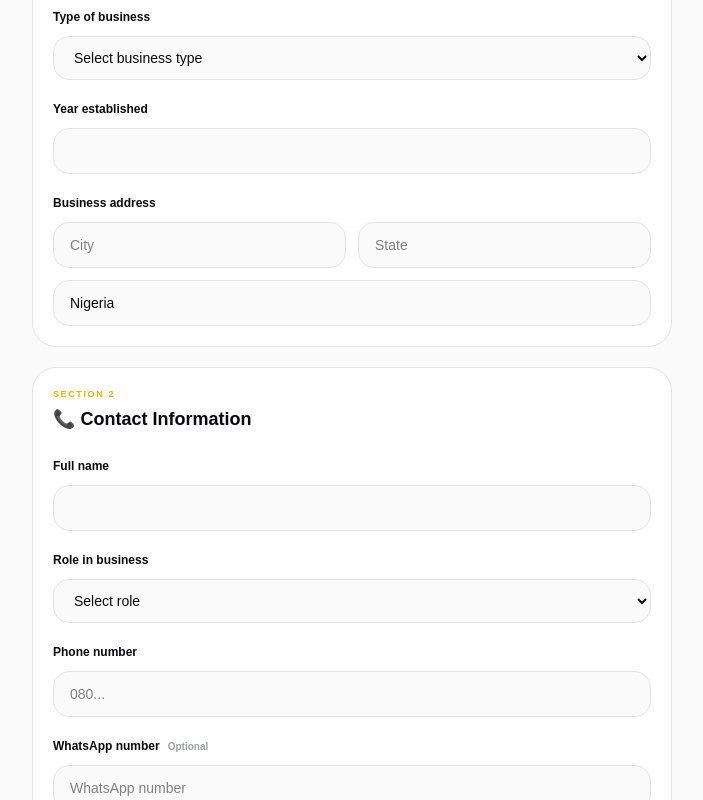
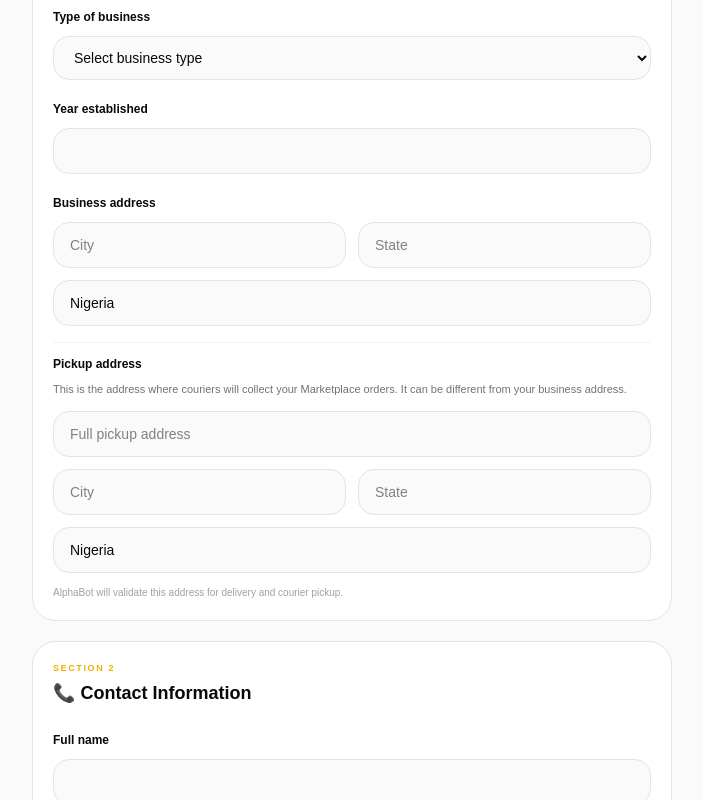
Before and after one commit to ayodejimarvelous87-droid/alphabot-frontend, a Next.js app: page /marketplace/seller in a window 1280 px wide. Shown: the part 473-1273 px from the top of the page, without its empty margins (288-991 px from the left). Built offline with nearby package versions, Linux system fonts and the light colour scheme.

Commit message:
feat: add marketplace seller pickup address flow

```diff
--- a/src/app/marketplace/product/[id]/page.js
+++ b/src/app/marketplace/product/[id]/page.js
@@ -57,6 +57,7 @@ export default function ProductPage({ params }) {
                   ...item,
                   quantity: Number(item.quantity || 1) + 1,
                   stock: product.stock,
+                  sellerId: product.seller?._id || item.sellerId || null,
                 }
               : item
           )
@@ -69,6 +70,7 @@ export default function ProductPage({ params }) {
               image: product.image,
               stock: product.stock,
               quantity: 1,
+              sellerId: product.seller?._id || null,
             },
           ];
 
--- a/src/app/marketplace/seller/page.js
+++ b/src/app/marketplace/seller/page.js
@@ -13,6 +13,14 @@ export default function SellerProfilePage() {
     businessType: "",
     yearEstablished: "",
     businessAddress: {
+      city: "",
+      state: "",
+      country: "Nigeria",
+    },
+
+    // Shipping / logistics pickup address
+    pickupAddress: {
+      address: "",
       city: "",
       state: "",
       country: "Nigeria",
@@ -50,6 +58,7 @@ export default function SellerProfilePage() {
   });
 
   const [status, setStatus] = useState("Not a seller");
+  const [savingPickupAddress, setSavingPickupAddress] = useState(false);
 
   const [payout, setPayout] = useState(null);
   const [earnings, setEarnings] = useState(null);
@@ -125,6 +134,10 @@ export default function SellerProfilePage() {
               ...current.businessAddress,
               ...(seller.businessAddress || {}),
             },
+            pickupAddress: {
+              ...current.pickupAddress,
+              ...(seller.pickupAddress || {}),
+            },
             fullName: seller.fullName || current.fullName,
             roleInBusiness: seller.roleInBusiness || current.roleInBusiness,
             whatsappNumber: seller.whatsappNumber || current.whatsappNumber,
@@ -176,6 +189,16 @@ export default function SellerProfilePage() {
       ...current,
       businessAddress: {
         ...current.businessAddress,
+        [field]: value,
+      },
+    }));
+  };
+
+  const updatePickupAddressField = (field, value) => {
+    setForm((current) => ({
+      ...current,
+      pickupAddress: {
+        ...current.pickupAddress,
         [field]: value,
       },
     }));
@@ -247,6 +270,85 @@ export default function SellerProfilePage() {
     } catch (error) {
       console.error("SAVE MARKETPLACE PAYOUT ERROR:", error);
       alert("Unable to save payout account.");
+    }
+  };
+
+  const savePickupAddress = async () => {
+    if (!form.pickupAddress.address.trim()) {
+      alert("Please enter your pickup address.");
+      return;
+    }
+
+    if (!form.pickupAddress.city.trim()) {
+      alert("Please enter your pickup city.");
+      return;
+    }
+
+    if (!form.pickupAddress.state.trim()) {
+      alert("Please enter your pickup state.");
+      return;
+    }
+
+    if (!form.pickupAddress.country.trim()) {
+      alert("Please enter your pickup country.");
+      return;
+    }
+
+    try {
+      setSavingPickupAddress(true);
+
+      const token = localStorage.getItem("token");
+
+      const res = await fetch(
+        "https://api.alphabothq.com/marketplace/sellers/settings",
+        {
+          method: "PUT",
+          headers: {
+            "Content-Type": "application/json",
+            Authorization: `Bearer ${token}`,
+          },
+          body: JSON.stringify({
+            pickupAddress: {
+              address: form.pickupAddress.address.trim(),
+              city: form.pickupAddress.city.trim(),
+              state: form.pickupAddress.state.trim(),
+              country: form.pickupAddress.country.trim(),
+            },
+          }),
+        }
+      );
+
+      const data = await res.json();
+
+      if (!res.ok) {
+        alert(
+          data.message ||
+            "Unable to validate and save pickup address."
+        );
+        return;
+      }
+
+      if (data.seller?.pickupAddress) {
+        setForm((current) => ({
+          ...current,
+          pickupAddress: {
+            ...current.pickupAddress,
+            ...data.seller.pickupAddress,
+          },
+        }));
+      }
+
+      alert("Pickup address verified and saved successfully.");
+    } catch (error) {
+      console.error(
+        "SAVE MARKETPLACE PICKUP ADDRESS ERROR:",
+        error
+      );
+      alert(
+        "Unable to save pickup address. Please try again."
+      );
+    } finally {
+      setSavingPickupAddress(false);
     }
   };
 
@@ -508,6 +610,75 @@ export default function SellerProfilePage() {
                     required
                     className="col-span-2 w-full rounded-2xl border border-zinc-200 dark:border-zinc-700 bg-zinc-50 dark:bg-[#0f0f0f] px-4 py-3 text-sm"
                   />
+                </div>
+              </div>
+
+              <div className="pt-2 border-t border-zinc-100 dark:border-zinc-800">
+                <label className="text-xs font-black">
+                  Pickup address
+                </label>
+
+                <p className="mt-1 text-[11px] leading-5 text-zinc-500 dark:text-zinc-400">
+                  This is the address where couriers will collect your Marketplace orders. It can be different from your business address.
+                </p>
+
+                <div className="mt-3 space-y-3">
+                  <input
+                    placeholder="Full pickup address"
+                    value={form.pickupAddress.address}
+                    onChange={(e) =>
+                      updatePickupAddressField("address", e.target.value)
+                    }
+                    className="w-full rounded-2xl border border-zinc-200 dark:border-zinc-700 bg-zinc-50 dark:bg-[#0f0f0f] px-4 py-3 text-sm"
+                  />
+
+                  <div className="grid grid-cols-2 gap-3">
+                    <input
+                      placeholder="City"
+                      value={form.pickupAddress.city}
+                      onChange={(e) =>
+                        updatePickupAddressField("city", e.target.value)
+                      }
+                      className="w-full rounded-2xl border border-zinc-200 dark:border-zinc-700 bg-zinc-50 dark:bg-[#0f0f0f] px-4 py-3 text-sm"
+                    />
+
+                    <input
+                      placeholder="State"
+                      value={form.pickupAddress.state}
+                      onChange={(e) =>
+                        updatePickupAddressField("state", e.target.value)
+                      }
+                      className="w-full rounded-2xl border border-zinc-200 dark:border-zinc-700 bg-zinc-50 dark:bg-[#0f0f0f] px-4 py-3 text-sm"
+                    />
+
+                    <input
+                      placeholder="Country"
+                      value={form.pickupAddress.country}
+                      onChange={(e) =>
+                        updatePickupAddressField("country", e.target.value)
+                      }
+                      className="col-span-2 w-full rounded-2xl border border-zinc-200 dark:border-zinc-700 bg-zinc-50 dark:bg-[#0f0f0f] px-4 py-3 text-sm"
+                    />
+                  </div>
+
+                  <p className="text-[10px] text-zinc-400 dark:text-zinc-500">
+                    AlphaBot will validate this address for delivery and courier pickup.
+                  </p>
+
+                  {verified && (
+                    <div className="pt-1">
+                      <button
+                        type="button"
+                        onClick={savePickupAddress}
+                        disabled={savingPickupAddress}
+                        className="w-full h-11 rounded-xl bg-yellow-400 text-black text-xs font-black active:scale-[0.98] transition disabled:opacity-60 disabled:cursor-not-allowed"
+                      >
+                        {savingPickupAddress
+                          ? "Validating pickup address..."
+                          : "Verify & save pickup address →"}
+                      </button>
+                    </div>
+                  )}
                 </div>
               </div>
             </div>
```
